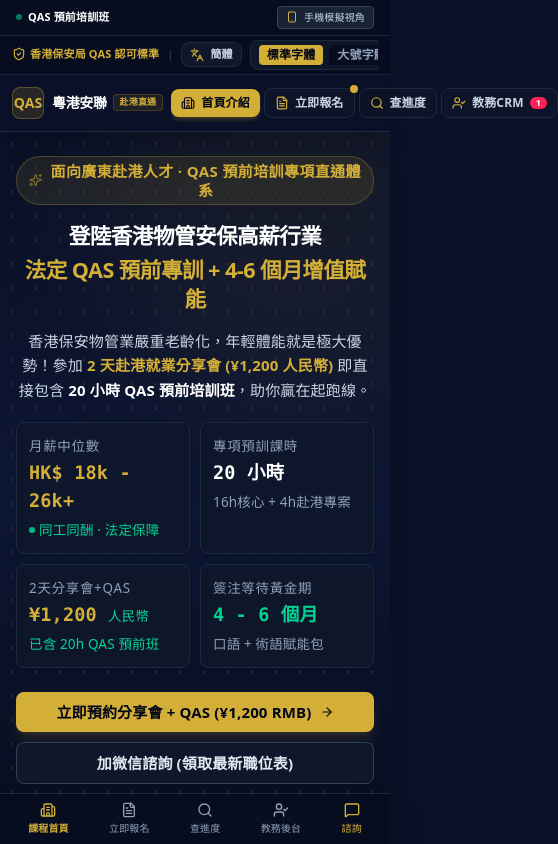
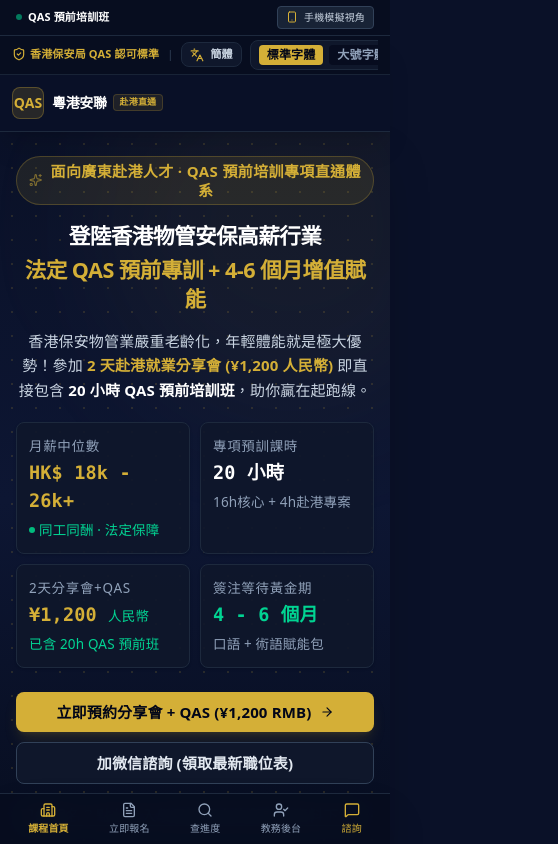
Before and after one commit to s011076/qas-platform, a React (Vite) app: page / in a window 390 px wide. Shown: the top 844 px of the page, 558 px wide, since content can reach past the window. Built offline with nearby package versions, Linux system fonts and the light colour scheme; what opencc-js would draw is missing.

Commit message:
Hide top nav on mobile (bottom nav handles phones)

```diff
--- a/src/components/Header.tsx
+++ b/src/components/Header.tsx
@@ -142,8 +142,8 @@ export const Header: React.FC<HeaderProps> = ({
             </div>
           </div>
 
-          {/* Desktop & Tablet Navigation Items */}
-          <nav className="flex items-center gap-1 sm:gap-2 overflow-x-auto py-1 no-scrollbar shrink-0">
+          {/* Desktop & Tablet Navigation Items (hidden on mobile — bottom nav handles phones) */}
+          <nav className="hidden sm:flex items-center gap-1 sm:gap-2 overflow-x-auto py-1 no-scrollbar shrink-0">
             {navItems.map((item) => {
               const Icon = item.icon;
               const isActive = currentTab === item.id;
--- a/vite.config.ts
+++ b/vite.config.ts
@@ -5,6 +5,8 @@ import {defineConfig} from 'vite';
 
 export default defineConfig(() => {
   return {
+    // Relative base so the built app works under GitHub Pages sub-paths (/qas-platform/)
+    base: './',
     plugins: [react(), tailwindcss()],
     resolve: {
       alias: {
```
Also changed, not shown: 10 other files (tests, documents, lock files or other folders).
